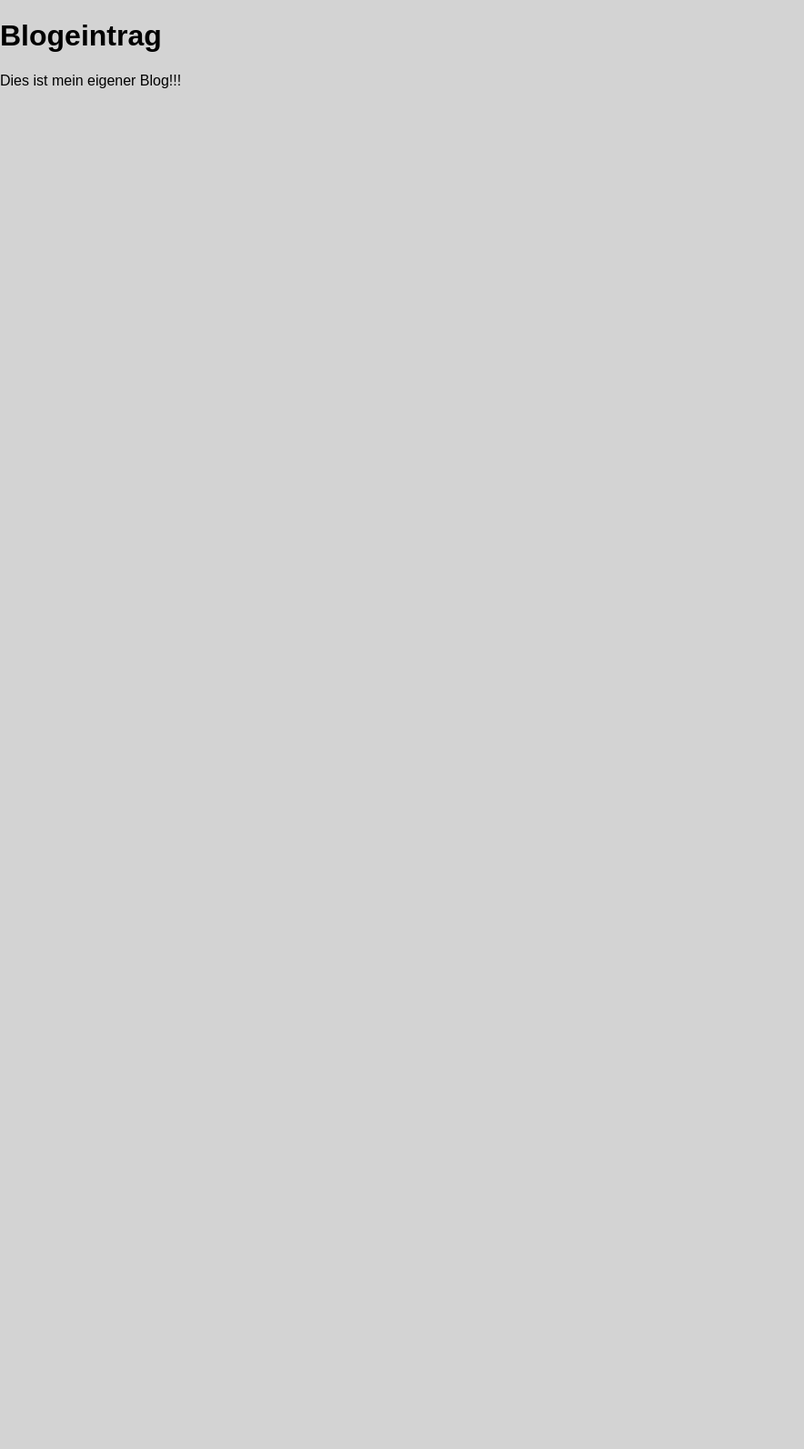
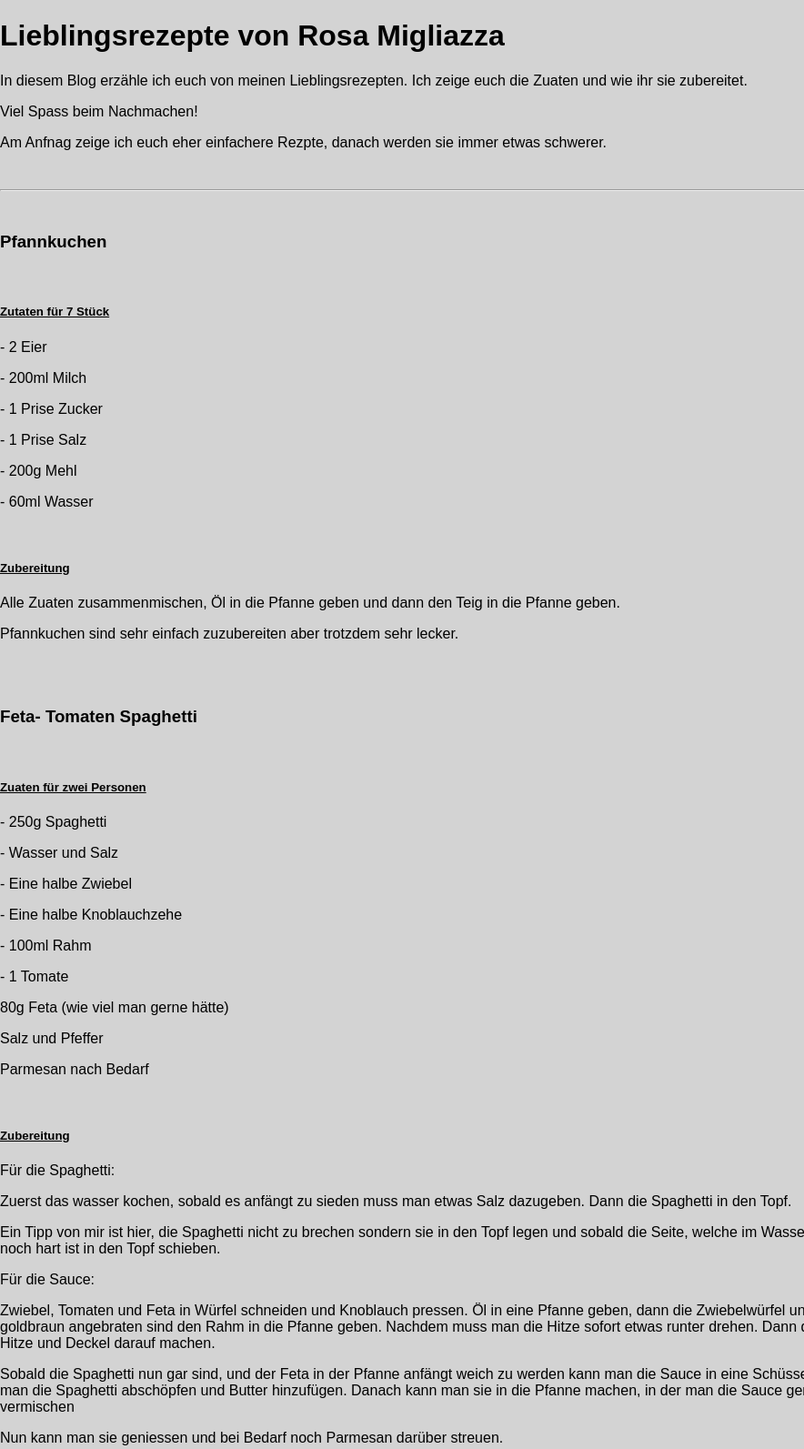
Before and after one commit to gymmu-DC-CS/erstelle-einen-blogeintrag-e255558, a plain HTML site: page index.html in a window 1280 px wide. Shown: the whole page at 91% size, without its empty margins (0-884 px from the left). Before the commit the page ends 800 px from the top, so only its background shows below. Drawn offline with Linux system fonts and the light colour scheme.

Commit message:
Meine Lieblingsrezepte angefangen, underline und abbsätze gemacht

```diff
--- a/index.html
+++ b/index.html
@@ -5,7 +5,7 @@
   <meta charset="UTF-8">
   <meta http-equiv="X-UA-Compatible" content="IE=edge">
   <meta name="viewport" content="width=device-width, initial-scale=1.0">
-  <title>Eigene Webseite</title>
+  <title>Meine Lieblingsrezepte</title>
 
   <link rel="stylesheet" href="style.css">
 
@@ -13,13 +13,56 @@
 
 <body>
 
-  <h1>Blogeintrag</h1>
+  <h1>Lieblingsrezepte von Rosa Migliazza</h1>
   <main>
     <section>
-      Dies ist mein eigener Blog!!!
+     <p> In diesem Blog erzähle ich euch von meinen Lieblingsrezepten.
+     Ich zeige euch die Zuaten und wie ihr sie zubereitet.</p>
+     <p>Viel Spass beim Nachmachen! </p>
     </section>
   </main>
+ <p>Am Anfnag zeige ich euch eher einfachere Rezpte, danach werden sie immer etwas schwerer.</p>
+  <br>
+  <hr>
+  <br>
+ <h3>Pfannkuchen</h3>
+ <br>
+  <h5>Zutaten für 7 Stück</h5>
+  <p>- 2 Eier</p>
+  <p>- 200ml Milch</p>
+  <p>- 1 Prise Zucker</p>
+  <p>- 1 Prise Salz</p>
+  <p>- 200g Mehl</p>
+  <p>- 60ml Wasser</p>
+ <br>
+  <h5>Zubereitung</h5>
+  <p>Alle Zuaten zusammenmischen, Öl in die Pfanne geben und dann den Teig in die Pfanne geben.
 
+ <p>Pfannkuchen sind sehr einfach zuzubereiten aber trotzdem sehr lecker. </p>
+ <br>
+ <br>
+ <h3> Feta- Tomaten Spaghetti</h3>
+ <br>
+ <h5>Zuaten für zwei Personen</h5>
+ <p>- 250g Spaghetti</p>
+ <p>- Wasser und Salz</p>
+ <p>- Eine halbe Zwiebel</p>
+ <p>- Eine halbe Knoblauchzehe</p>
+ <p>- 100ml Rahm</p>
+ <p>- 1 Tomate</p>
+ <p>80g Feta (wie viel man gerne hätte)</p>
+ <p>Salz und Pfeffer</p>
+ <p>Parmesan nach Bedarf</p>
+ <br>
+ <h5>Zubereitung</h5>
+ <p>Für die Spaghetti:</p>
+ <p>Zuerst das wasser kochen, sobald es anfängt zu sieden muss man etwas Salz dazugeben. Dann die Spaghetti in den Topf.</p>
+ <p>Ein Tipp von mir ist hier, die Spaghetti nicht zu brechen sondern sie in den Topf legen und sobald die Seite, welche im Wasser ist genug weich ist kann man die andere Hälfte, die noch hart ist in den Topf schieben.</p>
+
+ <p>Für die Sauce:</p>
+ <p>Zwiebel, Tomaten und Feta in Würfel schneiden und Knoblauch pressen. Öl in eine Pfanne geben, dann die Zwiebelwürfel und den gepressten Knoblauch hinzugeben. Sobald diese goldbraun angebraten sind den Rahm in die Pfanne geben. Nachdem muss man die Hitze sofort etwas runter drehen. Dann die Tomaten und den Feta in die Pfanne geben. Geringe Hitze und Deckel darauf machen. </p>
+ <p>Sobald die Spaghetti nun gar sind, und der Feta in der Pfanne anfängt weich zu werden kann man die Sauce in eine Schüssel geben und mit einem Pürerstab pürieren. Nun muss man die Spaghetti abschöpfen und Butter hinzufügen. Danach kann man sie in die Pfanne machen, in der man die Sauce gemacht hat. Dann die Sauce hinzugeben und alles vermischen</p>
+ <p>Nun kann man sie geniessen und bei Bedarf noch Parmesan darüber streuen.</p>
 </body>
 
 </html>
--- a/style.css
+++ b/style.css
@@ -9,3 +9,7 @@ body {
   background-color: lightgray;
   font-family: sans-serif;
 }
+h5 {
+  text-decoration: underline;
+
+}
```
